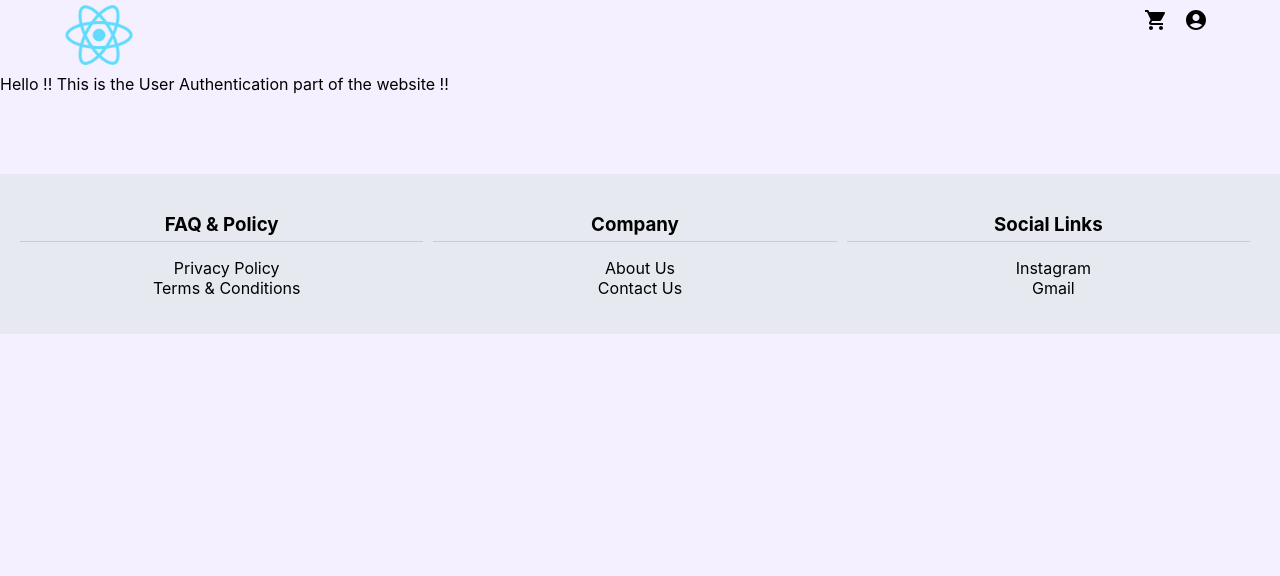
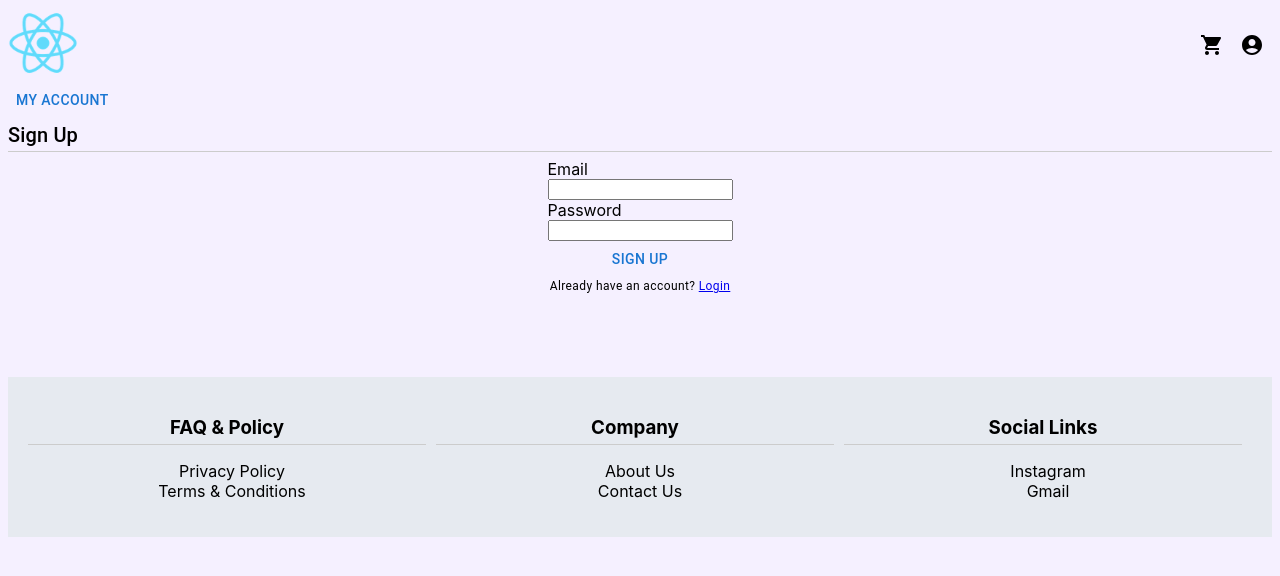
Before and after one commit to vidyadhar03/FrontEndReact, a React (Create React App) app: page /authentication in a window 1280 px wide. Shown: the top 576 px of the page. Built offline with nearby package versions, Linux system fonts and the light colour scheme.

Commit message:
added userProfile,Authentication & Cart components

```diff
--- a/src/App.js
+++ b/src/App.js
@@ -8,6 +8,7 @@ import CartPage from './Components/Cart';
 import Footer from './Components/Footer';
 import AuthenticationPage from './Components/Authentication';
 import CategoryWiseProducts from './Components/CategoryWiseProducts';
+import UserProfile from './Components/UserDetails';
 
 
 
@@ -151,14 +152,15 @@ const App = () => {
 
   return (
     <Router>
-      <div>
+      <div style={{padding:8}}>
         <ToolbarComponent />
         <Routes>
           <Route path="/" element={<HomaPage response={response} />} />
           <Route path="/product/:productId" element={<ProductDescriptionPage response={response} />} />
           <Route path="/category/:title" element={<CategoryWiseProducts response={response} />}/>
-          <Route path="/cart" element={<CartPage />} />
+          <Route path="/cart" element={<CartPage response={response} />} />
           <Route path="/authentication" element={<AuthenticationPage/>}/>
+          <Route path="/userprofile" element={<UserProfile/>}/>
         </Routes>
         {<Footer />}
       </div>
--- a/src/Components/Authentication.js
+++ b/src/Components/Authentication.js
@@ -1,7 +1,83 @@
-const AuthenticationPage=()=>{
-    return(
-        <div>Hello !! This is the User Authentication part of the website !!</div>
-    );
-}
+
+import { Button, Typography } from "@mui/material";
+import { Link } from 'react-router-dom';
+import { useState } from 'react';
+
+const AuthenticationPage = () => {
+  const [email, setEmail] = useState('');
+  const [password, setPassword] = useState('');
+
+  const handleEmailChange = (event) => {
+    setEmail(event.target.value);
+  };
+
+  const handlePasswordChange = (event) => {
+    setPassword(event.target.value);
+  };
+
+  const handleSubmit = (event) => {
+    event.preventDefault();
+    // Add your authentication logic here
+  };
+
+  const linkStyles = {
+    textDecoration: 'none',
+    color: 'inherit',
+    outline: 'none',
+  };
+
+  return (
+    <div>
+      <Link to={'/userprofile'} style={linkStyles}>
+        <Button>
+          My Account
+        </Button>
+      </Link>
+
+      <div >
+        <Typography
+          variant="h6"
+          component="h2"
+          align="left"
+          gutterBottom
+          sx={{ borderBottom: "1px solid #ccc" }}
+        >
+          Sign Up
+        </Typography>
+
+        <form onSubmit={handleSubmit} style={{alignItems:"center",display:"flex",flexDirection:"column"}}>
+          <div>
+            <div>Email</div>
+            <input
+              type="email"
+              value={email}
+              onChange={handleEmailChange}
+              required
+              style={{display:"flex"}}
+            />
+          </div>
+
+          <div>
+            <div>Password</div>
+            <input
+              type="password"
+              value={password}
+              onChange={handlePasswordChange}
+              required
+              style={{display:"flex"}}
+            />
+          </div>
+
+          <Button type="submit">Sign Up</Button>
+
+          <Typography variant="caption">
+          Already have an account? <Link to="/login">Login</Link>
+        </Typography>
+
+        </form>
+      </div>
+    </div>
+  );
+};
 
 export default AuthenticationPage;
--- /dev/null
+++ b/src/Components/Cart.css
@@ -0,0 +1,12 @@
+
+.main-layout {
+    display: flex;
+    flex-direction: column;
+}
+
+@media (min-width: 768px) {
+    .main-layout{
+        display: flex;
+        flex-direction: row;
+    }
+}
--- a/src/Components/Cart.js
+++ b/src/Components/Cart.js
@@ -1,6 +1,72 @@
-const CartPage=()=>{
-    return(
-        <div>Hello ! This is the cart component !!</div>
+import { Typography, Grid, Paper, Button } from "@mui/material";
+import { Link } from "react-router-dom";
+import "./Cart.css";
+
+const CartPage = ({ response }) => {
+
+
+    const price = "100 rs"
+
+    const products = Object.values(response.Products);
+
+    const linkStyles = {
+        textDecoration: 'none',
+        color: 'inherit',
+        outline: 'none',
+    };
+
+    const paperStyles = {
+        margin: 1,
+        padding: 1,
+        display: 'flex',
+        flexDirection: 'row',
+        boxShadow: '0px 2px 10px rgba(0, 0, 0, 0)',
+        backgroundColor: '#F5F0FF',
+    };
+
+
+
+    return (
+        <div className="main-layout">
+
+            <div style={{display:"flex",flexDirection:"column",flex:1}}>
+
+                <Typography
+                    variant="h6"
+                    component="h2"
+                    align="left"
+                    gutterBottom
+                >
+                    Added Items
+                </Typography>
+
+                <Grid container sx={{ justifyContent: "center",display:"flex",flexDirection:"column"}}>
+                    {products.map((product, index) => (
+                        <Grid item key={index} sx={{borderBottom: "1px solid #ccc"}}>
+                            <Link to={`/product/${product.productID}`} key={index} style={linkStyles}>
+                                <Paper sx={paperStyles}>
+
+                                    <img src={product.image} alt={product.title} style={{ width: '80px', height: '80px' }} />
+                                    <div style={{marginLeft:'40px',display:"flex",flexDirection:"column",justifyContent:"center",textAlign:"center"}}>
+                                        <div>{product.title}</div>
+                                        <div>{product.price}</div>
+                                    </div>
+
+                                </Paper>
+                            </Link>
+                        </Grid>
+                    ))}
+                </Grid>
+
+            </div>
+
+            <div style={{display:"flex",flexDirection:"column",flex:1,justifyContent:"center",textAlign:"center"}}>
+                <h3>Sub Total : {price}</h3>
+                <div>delivery charges or any available offers related information will be shown here at this layout</div>
+                <Button sx={{margin:'20px'}}>Checkout</Button>
+            </div>
+
+        </div>
     );
 }
 
--- a/src/Components/HomaPage.js
+++ b/src/Components/HomaPage.js
@@ -1,4 +1,4 @@
-import { Container, Typography, Grid, Paper } from "@mui/material";
+import {  Typography, Grid, Paper } from "@mui/material";
 import { Link } from "react-router-dom";
 
 const HomaPage = ({ response }) => {
@@ -25,10 +25,10 @@ const HomaPage = ({ response }) => {
         };
 
         return (
-            <Container maxWidth="lg" sx={{
+            <div maxWidth="lg" sx={{
                 marginTop: 4
             }}>
-                <Typography variant="h6" component="h2" align="left" gutterBottom >
+                <Typography variant="h6" component="h2" align="left" gutterBottom sx={{margin:2}}>
                     Explore our famous products
                 </Typography>
                 <Grid container  sx={{ overflowX: 'scroll' }}>
@@ -45,7 +45,7 @@ const HomaPage = ({ response }) => {
                         ))}
                     </Grid>
                 </Grid>
-            </Container>
+            </div>
         );
     };
 
@@ -69,8 +69,8 @@ const HomaPage = ({ response }) => {
         };
 
         return (
-            <Container sx={{ marginTop: 4 }}>
-                <Typography variant="h6" component="h2" align="left" gutterBottom>
+            <div sx={{ marginTop: 4 }}>
+                <Typography variant="h6" component="h2" align="left" gutterBottom sx={{margin:2}}>
                     Shop by Category
                 </Typography>
                 <Grid container sx={{ justifyContent: "center" }}>
@@ -87,7 +87,7 @@ const HomaPage = ({ response }) => {
                         </Grid>
                     ))}
                 </Grid>
-            </Container>
+            </div>
         );
 
 
--- a/src/Components/Toolbar.js
+++ b/src/Components/Toolbar.js
@@ -1,6 +1,6 @@
 // import { AppBar, Toolbar, IconButton, Typography, Container } from '@mui/material';
-import { IconButton, Container } from '@mui/material';
-import { ShoppingCart, AccountCircle, Image } from '@mui/icons-material';
+import { IconButton } from '@mui/material';
+import { ShoppingCart, AccountCircle } from '@mui/icons-material';
 import { Link } from 'react-router-dom';
 
 const ToolbarComponent = () => {
@@ -12,7 +12,7 @@ const ToolbarComponent = () => {
     };
 
     return (
-        <Container style={{display:'flex',justifyContent:'space-between'}}>
+        <div style={{display:'flex',justifyContent:'space-between'}}>
             <div>
                 <Link to={'/'} style={linkStyles}>
                     {/* <Typography variant="h6" component="div">
@@ -21,7 +21,7 @@ const ToolbarComponent = () => {
                     <img src="logo192.png" alt="Trippy Tree" style={{ width: '100%', height: '70px', objectFit: 'cover' }}/>
                 </Link>
             </div>
-            <div style={{alignItems:'center'}}>
+            <div style={{alignItems:'center',display:'flex'}}>
                 <Link to={'/cart'} style={linkStyles}>
                     <IconButton color="inherit">
                         <ShoppingCart />
@@ -33,7 +33,7 @@ const ToolbarComponent = () => {
                     </IconButton>
                 </Link>
             </div>
-        </Container>
+        </div>
     );
 };
 
--- a/src/Components/UserDetails.js
+++ b/src/Components/UserDetails.js
@@ -0,0 +1,40 @@
+import { Container, Typography } from "@mui/material";
+import React from "react";
+import "./UserProfile.css";
+
+const UserProfile = () => {
+
+    const email = "vidyadhariitkgp@gmail.com"
+    const phone = "7478022333"
+    const address = "Viman Nagar,Pune-411014"
+
+    return (
+        <div className="user-profile">
+            <Container>
+                <Typography
+                    variant="h6"
+                    component="h2"
+                    align="left"
+                    gutterBottom
+                    sx={{ borderBottom: "1px solid #ccc" }}
+                >
+                    Vidyadhar Gowd
+                </Typography>
+                <div className="details-container">
+                    <div className="details-section">
+                            <div>Email: {email}</div>
+                            <div>Phone: {phone}</div>
+                            <div>Address: {address}</div>
+                    </div>
+                    <div className="actions-section">
+                            <div>Your Orders</div>
+                            <div>Cart</div>
+                            <div>Edit Profile</div>
+                    </div>
+                </div>
+            </Container>
+        </div>
+    );
+};
+
+export default UserProfile;
--- /dev/null
+++ b/src/Components/UserProfile.css
@@ -0,0 +1,38 @@
+.user-profile {
+    display: flex;
+    flex-direction: column;
+  }
+
+  .details-container {
+    display: flex;
+    flex-direction: column;
+    margin-top:4px;
+  }
+
+  .actions-section,
+  .details-section {
+    padding: 10px;
+    margin-bottom: 10px;
+    border: 1px solid #ccc;
+  }
+
+  .list-view{
+    list-style: "none";
+  }
+
+  @media (min-width: 768px) {
+    .user-profile {
+      flex-direction: row;
+    }
+
+    .details-container {
+      flex-direction: row;
+    }
+
+    .details-section,
+    .actions-section {
+      flex: 1;
+      margin-right: 10px;
+      margin-bottom: 0;
+    }
+  }
```
